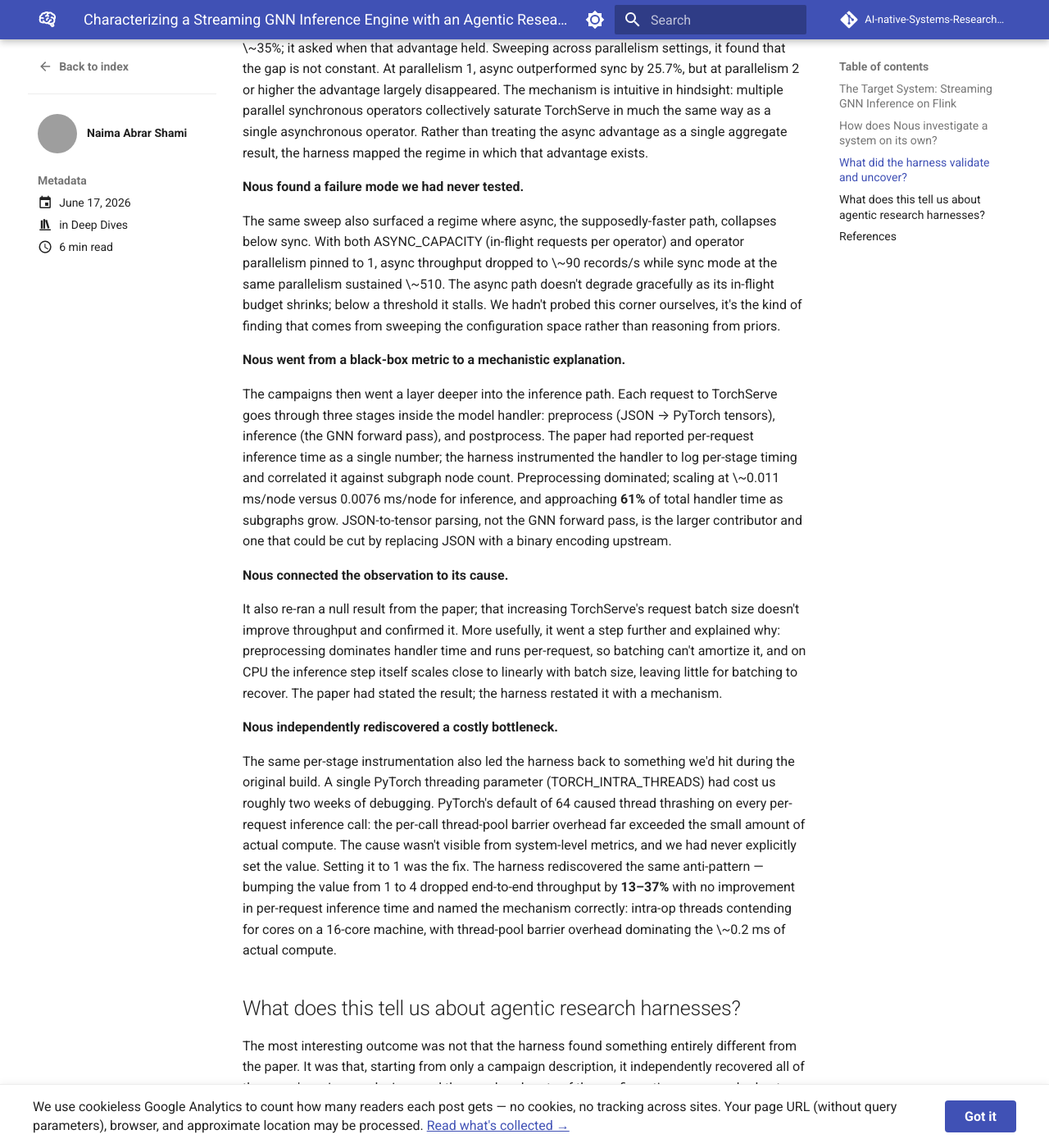
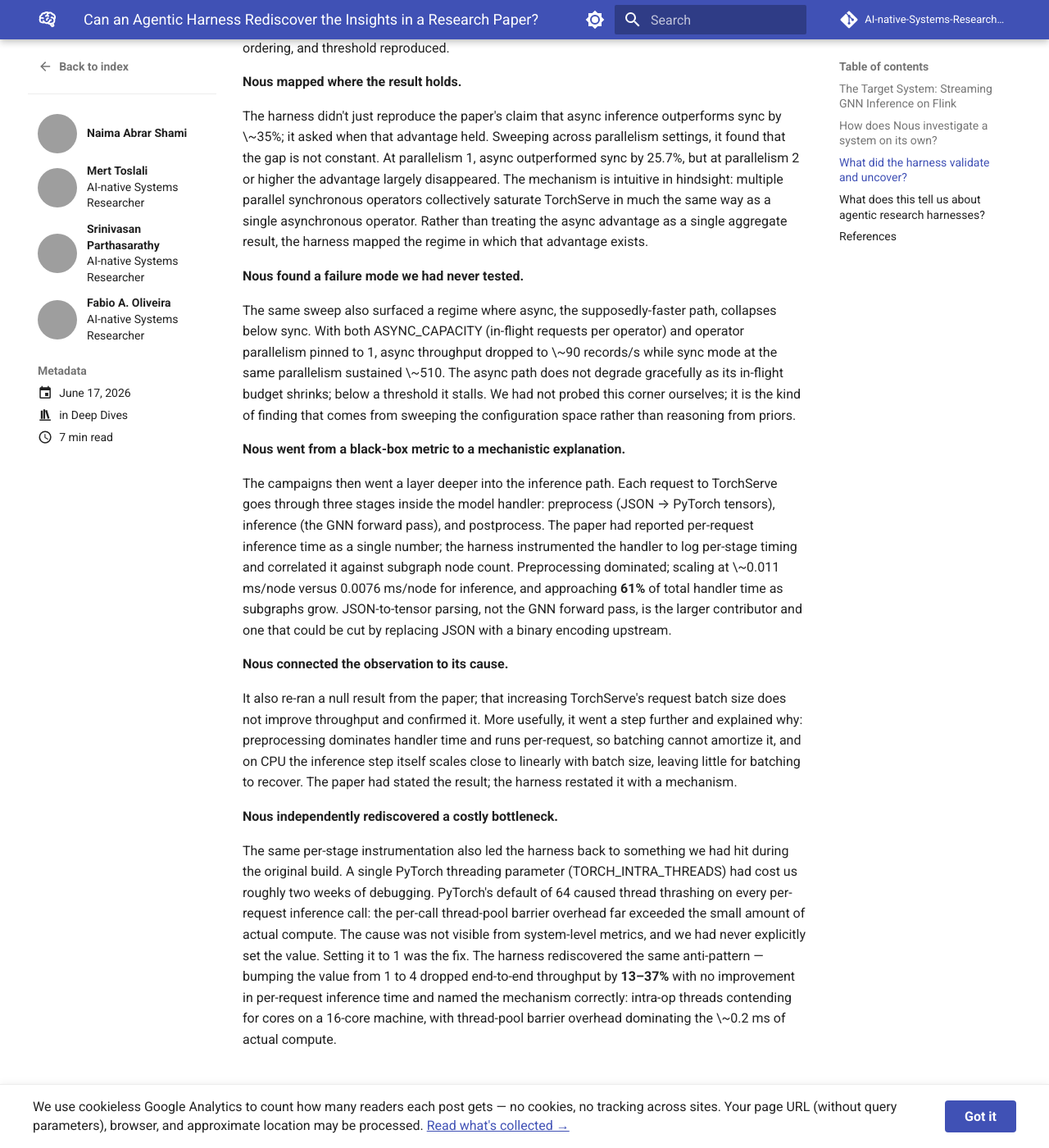
Before and after one commit to AI-native-Systems-Research/ai-native-systems-research, an MkDocs documentation site: the page built from docs/blog/posts/streaming-gnn-inference-agentic-harness.md, in a window 1280 px wide and 1400 px high, scrolled down 2336 px. Shown: the whole window at 82% size. Built offline with MkDocs 1.6.1 and Material for MkDocs 9.7.7, drawn with Linux system fonts in a browser that asks for light colours; comment, search, counter and statistics services are not loaded; the version menu is left out; some of the changed text lies outside the part shown; grey boxes are pictures that could not be loaded.

Commit message:
added changes

```diff
--- a/docs/blog/posts/streaming-gnn-inference-agentic-harness.md
+++ b/docs/blog/posts/streaming-gnn-inference-agentic-harness.md
@@ -4,16 +4,23 @@
   - Deep Dives
 authors:
   - naima
+  - toslali-ibm
+  - sriumcp
+  - oliveira
 description: >
   We pointed Nous, an agentic research harness, at a streaming GNN inference
   pipeline on Apache Flink and let it run autonomously. It independently
   recovered all seven of our paper's major findings — then refined, extended,
-  and explained several of them in directions we hadn't followed.
+  and explained several of them in directions we had not followed.
 ---
 
-# Characterizing a Streaming GNN Inference Engine with an Agentic Research Harness
+# Can an Agentic Harness Rediscover the Insights in a Research Paper?
 
-**Can an agentic research harness independently arrive at the same conclusions as a human researcher on a real systems problem?** To test this, we pointed Nous, an agentic research harness, at the streaming GNN inference pipeline we'd built and characterized in a recent paper. We gave it a research question and access to the target system, then let it run. The goal was twofold: to test whether the harness could reproduce the findings we'd published, and to see whether it would surface anything we'd missed.
+*A case study characterizing a streaming GNN inference engine with Nous.*
+
+**Try Nous yourself: [github.com/AI-native-Systems-Research/agentic-strategy-evolution](https://github.com/AI-native-Systems-Research/agentic-strategy-evolution)**
+
+**Can an agentic research harness independently arrive at the same conclusions as a human researcher on a real systems problem?** To test this, we pointed [Nous](https://github.com/AI-native-Systems-Research/agentic-strategy-evolution), an agentic research harness, at the streaming GNN inference pipeline we had built and characterized in a recent paper. We gave it a research question and access to the target system, then let it run. The goal was twofold: to test whether the harness could reproduce the findings we had published, and to see whether it would surface anything we had missed.
 
 <!-- more -->
 
@@ -33,7 +40,7 @@
 
 Nous is an agentic research harness built on top of state-of-the-art AI agents (e.g., Claude Code) and a structured scientific methodology for automated system experimentation. AI agents drive the research process; the harness provides the structure that guides hypothesis generation, experiment execution, evidence tracking, and iterative refinement. Internally, it runs an iterative loop: a planning agent proposes hypotheses with falsifiable predictions and candidate mechanisms, an execution agent runs experiments and records findings, and a principle store accumulates durable claims with evidence and confidence scores. Each iteration builds on what has been confirmed or refuted; predictions made in one iteration become tests for the next. This lets the harness systematically sweep configuration spaces, evaluate competing explanations in parallel, and characterize system behavior at a finer granularity than a time-constrained human researcher could realistically explore.
 
-We ran three Nous campaigns on the streaming GNN pipeline, each targeting a different question: (a) could the harness reproduce the paper's main directional findings on its own, (b) could it surface configurations and edge cases we hadn't thought to test, and (c) could it instrument and characterize the TorchServe inference path at finer granularity than the paper reported. Each campaign ran five iterations, fully autonomous after launch — no hints, no intermediate corrections, no experiment designs from us. Total cost across the three: \~$110 in LLM calls, \~32 hours of wallclock.
+We ran three Nous campaigns on the streaming GNN pipeline, each targeting a different question: (a) could the harness reproduce the paper's main directional findings on its own, (b) could it surface configurations and edge cases we had not thought to test, and (c) could it instrument and characterize the TorchServe inference path at finer granularity than the paper reported. Each campaign ran five iterations, fully autonomous after launch — no hints, no intermediate corrections, no experiment designs from us. Total cost across the three: \~$110 in LLM calls, \~32 hours of wallclock. Campaign artifacts (configurations, ledgers, principles, and reports) are available at [REPLACE-WITH-YOUR-REPO-URL](https://github.com/REPLACE-WITH-YOUR-REPO-URL).
 
 ## What did the harness validate and uncover?
 
@@ -55,7 +62,7 @@
 
 **Nous found a failure mode we had never tested.**
 
-The same sweep also surfaced a regime where async, the supposedly-faster path, collapses below sync. With both ASYNC\_CAPACITY (in-flight requests per operator) and operator parallelism pinned to 1, async throughput dropped to \~90 records/s while sync mode at the same parallelism sustained \~510. The async path doesn't degrade gracefully as its in-flight budget shrinks; below a threshold it stalls. We hadn't probed this corner ourselves, it's the kind of finding that comes from sweeping the configuration space rather than reasoning from priors.
+The same sweep also surfaced a regime where async, the supposedly-faster path, collapses below sync. With both ASYNC\_CAPACITY (in-flight requests per operator) and operator parallelism pinned to 1, async throughput dropped to \~90 records/s while sync mode at the same parallelism sustained \~510. The async path does not degrade gracefully as its in-flight budget shrinks; below a threshold it stalls. We had not probed this corner ourselves; it is the kind of finding that comes from sweeping the configuration space rather than reasoning from priors.
 
 **Nous went from a black-box metric to a mechanistic explanation.**
 
@@ -63,15 +70,15 @@
 
 **Nous connected the observation to its cause.**
 
-It also re-ran a null result from the paper; that increasing TorchServe's request batch size doesn't improve throughput and confirmed it. More usefully, it went a step further and explained why: preprocessing dominates handler time and runs per-request, so batching can't amortize it, and on CPU the inference step itself scales close to linearly with batch size, leaving little for batching to recover. The paper had stated the result; the harness restated it with a mechanism.
+It also re-ran a null result from the paper; that increasing TorchServe's request batch size does not improve throughput and confirmed it. More usefully, it went a step further and explained why: preprocessing dominates handler time and runs per-request, so batching cannot amortize it, and on CPU the inference step itself scales close to linearly with batch size, leaving little for batching to recover. The paper had stated the result; the harness restated it with a mechanism.
 
 **Nous independently rediscovered a costly bottleneck.**
 
-The same per-stage instrumentation also led the harness back to something we'd hit during the original build. A single PyTorch threading parameter (TORCH\_INTRA\_THREADS) had cost us roughly two weeks of debugging. PyTorch's default of 64 caused thread thrashing on every per-request inference call: the per-call thread-pool barrier overhead far exceeded the small amount of actual compute. The cause wasn't visible from system-level metrics, and we had never explicitly set the value. Setting it to 1 was the fix. The harness rediscovered the same anti-pattern — bumping the value from 1 to 4 dropped end-to-end throughput by **13–37%** with no improvement in per-request inference time and named the mechanism correctly: intra-op threads contending for cores on a 16-core machine, with thread-pool barrier overhead dominating the \~0.2 ms of actual compute.
+The same per-stage instrumentation also led the harness back to something we had hit during the original build. A single PyTorch threading parameter (TORCH\_INTRA\_THREADS) had cost us roughly two weeks of debugging. PyTorch's default of 64 caused thread thrashing on every per-request inference call: the per-call thread-pool barrier overhead far exceeded the small amount of actual compute. The cause was not visible from system-level metrics, and we had never explicitly set the value. Setting it to 1 was the fix. The harness rediscovered the same anti-pattern — bumping the value from 1 to 4 dropped end-to-end throughput by **13–37%** with no improvement in per-request inference time and named the mechanism correctly: intra-op threads contending for cores on a 16-core machine, with thread-pool barrier overhead dominating the \~0.2 ms of actual compute.
 
 ## What does this tell us about agentic research harnesses?
 
-The most interesting outcome was not that the harness found something entirely different from the paper. It was that, starting from only a campaign description, it independently recovered all of the paper's major conclusions and then explored parts of the configuration space we had not characterized in detail. The harness reproduced the directional shape of every quantitative claim, refined one of those claims (the async-vs-sync result) with a sharper threshold, and identified a configuration combination that we hadn't thought to test ourselves.
+The most interesting outcome was not that the harness found something entirely different from the paper. It was that, starting from only a campaign description, it independently recovered all of the paper's major conclusions and then explored parts of the configuration space we had not characterized in detail. The harness reproduced the directional shape of every quantitative claim, refined one of those claims (the async-vs-sync result) with a sharper threshold, and identified a configuration combination that we had not thought to test ourselves.
 
 That suggests a possible role for agentic research harnesses: not as a replacement for the researchers who design and build the system in the first place, but as a way to extend what any single researcher with limited time can practically characterize — sweeping combinations a human would skip, refining results that were reported at coarser granularity in the original work, and pointing back at specific lines of the implementation where the next fix or follow-up belongs.
 
```
